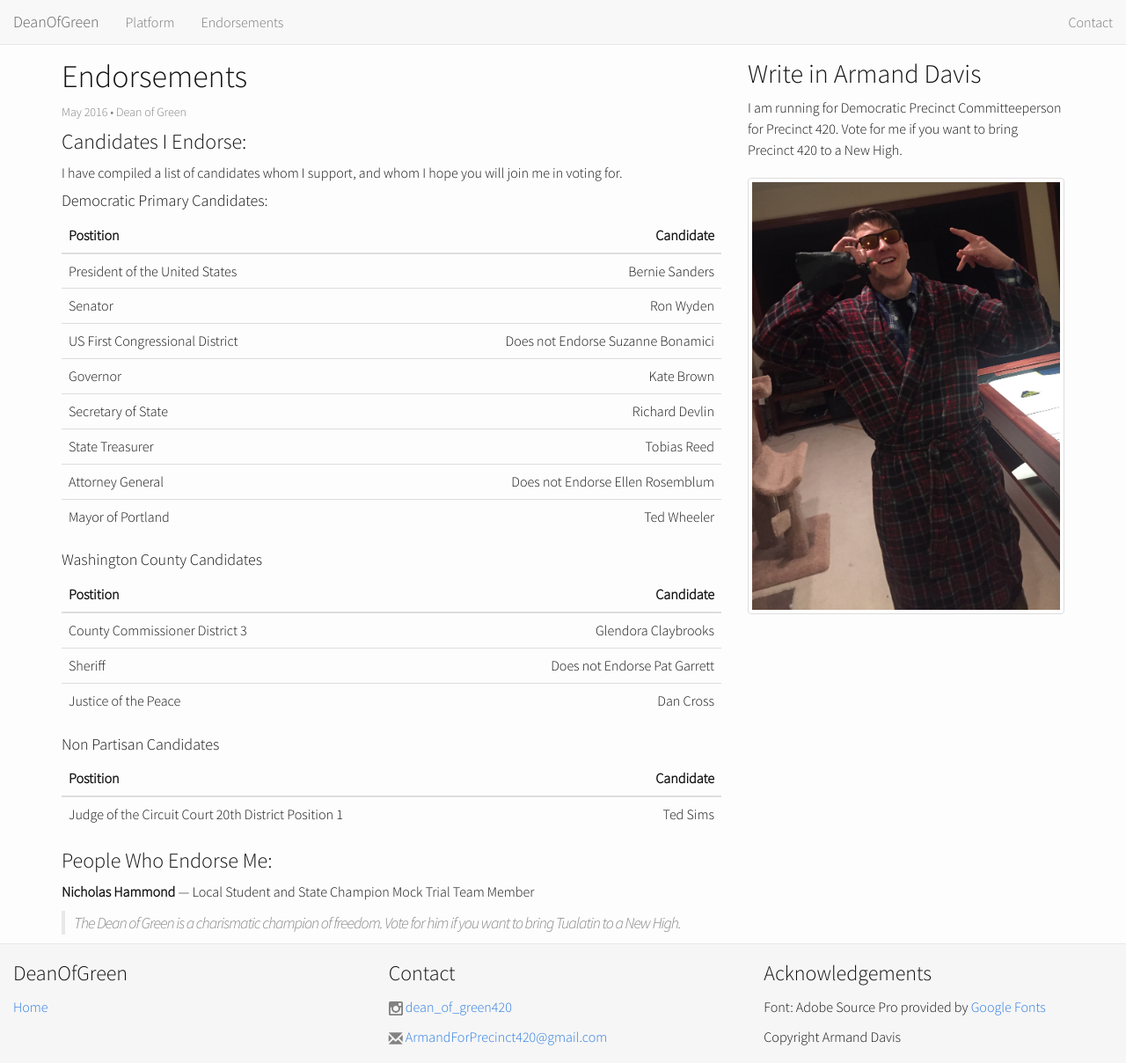
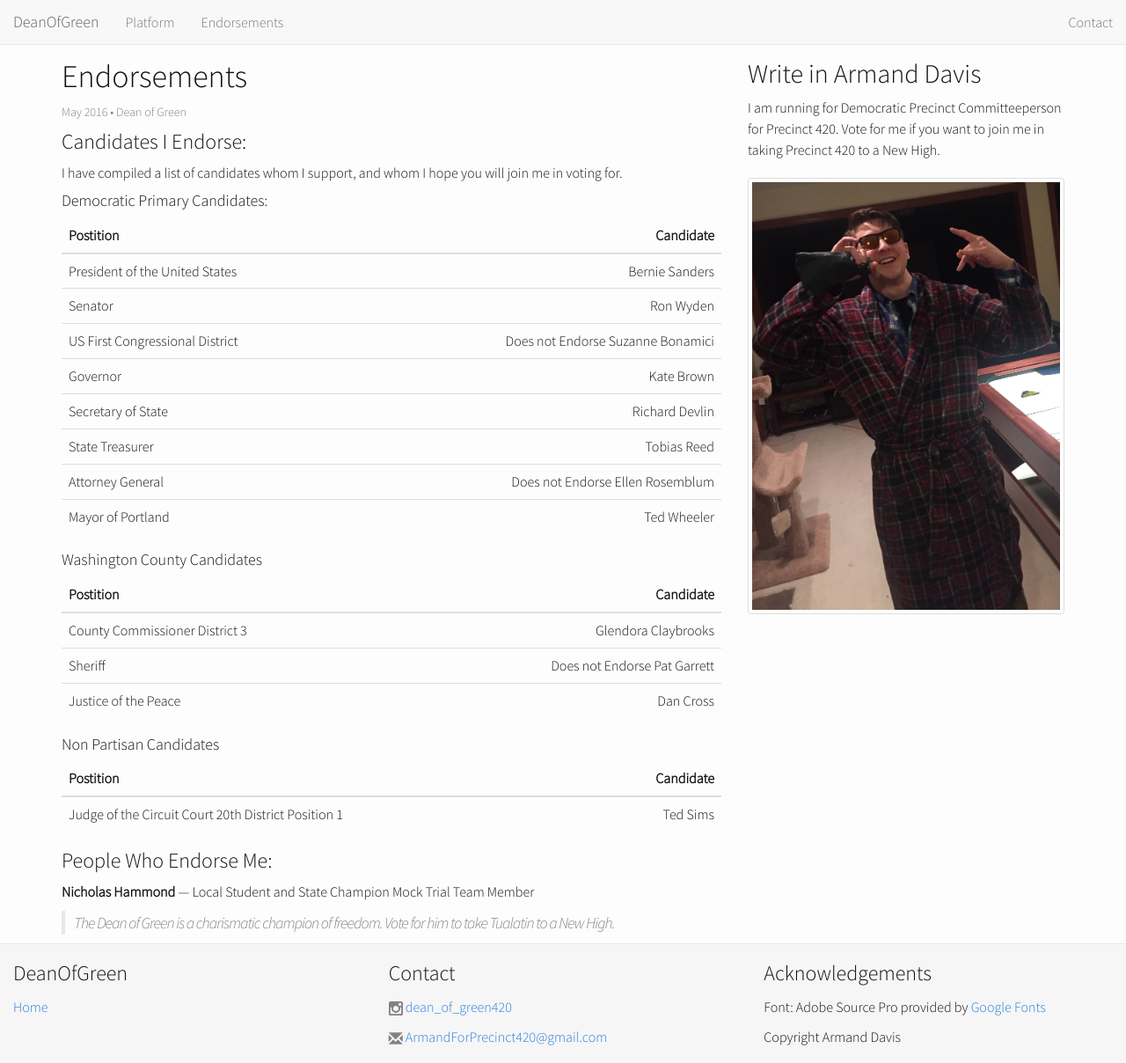
Before and after one commit to deanofgreen/deanofgreen.github.io, a Jekyll site: the page built from endorsements.md, in a window 1280 px wide. Shown: the whole page at 88% size. Built offline with Jekyll 4.4.1, drawn with Linux system fonts in a browser that asks for light colours; nearby versions of some CDN libraries.

Commit message:
Change bring to take

```diff
--- a/_layouts/post.html
+++ b/_layouts/post.html
@@ -13,7 +13,7 @@ layout: default
 			<div class="col-md-4 hidden-xs hidden-sm">
 				<h2>Write in Armand Davis</h2>
                 <p>
-                    I am running for Democratic Precinct Committeeperson for Precinct 420. Vote for me if you want to bring Precinct 420 to a New High.
+                    I am running for Democratic Precinct Committeeperson for Precinct 420. Vote for me if you want to join me in taking Precinct 420 to a New High.
                 </p>
                 <div id="postportrait">
                     <img src="/resources/PostPortrait.jpg" alt="Photo of the Dean" class="img-responsive img-thumbnail" width=100% >
--- a/endorsements.md
+++ b/endorsements.md
@@ -48,4 +48,4 @@ I have compiled a list of candidates whom I support, and whom I hope you will jo
 
 **Nicholas Hammond** --- Local Student and State Champion Mock Trial Team Member
 
-> The Dean of Green is a charismatic champion of freedom. Vote for him if you want to bring Tualatin to a New High.
+> The Dean of Green is a charismatic champion of freedom. Vote for him to take Tualatin to a New High.
--- a/index.html
+++ b/index.html
@@ -8,7 +8,7 @@ layout: default
 				Elect Armand Davis
 			</h1>
 			<p class=text-center>
-				Bringing Precinct 420 to a New High
+				Taking Precinct 420 to a New High
 			</div>
 		</div>
     </div>
@@ -18,7 +18,7 @@ layout: default
 				<h2>About Me</h2>
 				<img src="resources/Portrait.jpg" alt="Portrait of Armand" id="portrait" class="img-thumbnail">
                 <p>
-                    I am the Dean of Green (Armand Davis). I want to bring precinct 420 to a New High.
+                    I am the Dean of Green (Armand Davis). I want to take precinct 420 to a New High.
                 </p>
                 <p>
                     Feel free to <a href=#contact>contact me</a> using the links at the bottom of this page. Read my list of candidates I endorse <a href=/endorsements.html>here.</a>
```
